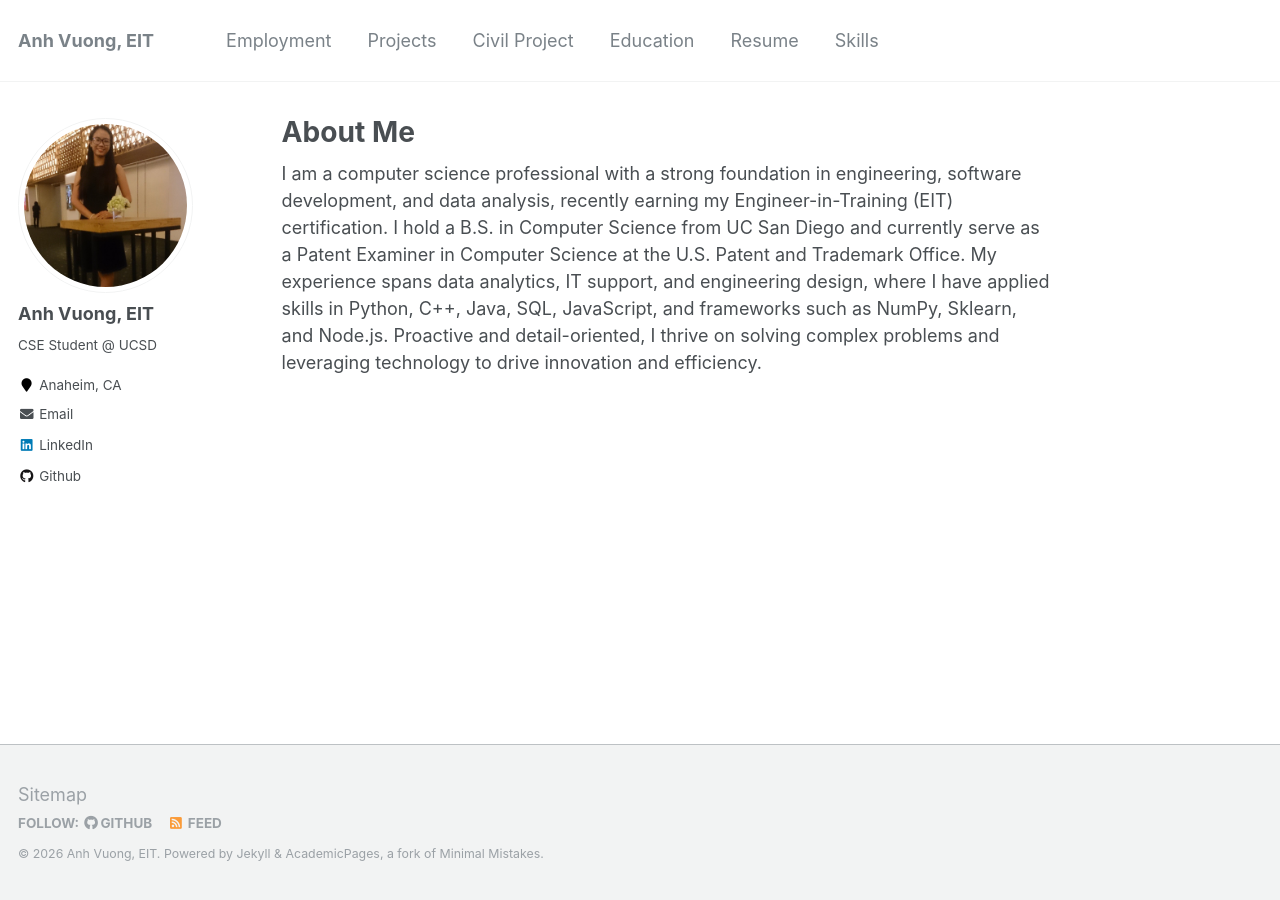
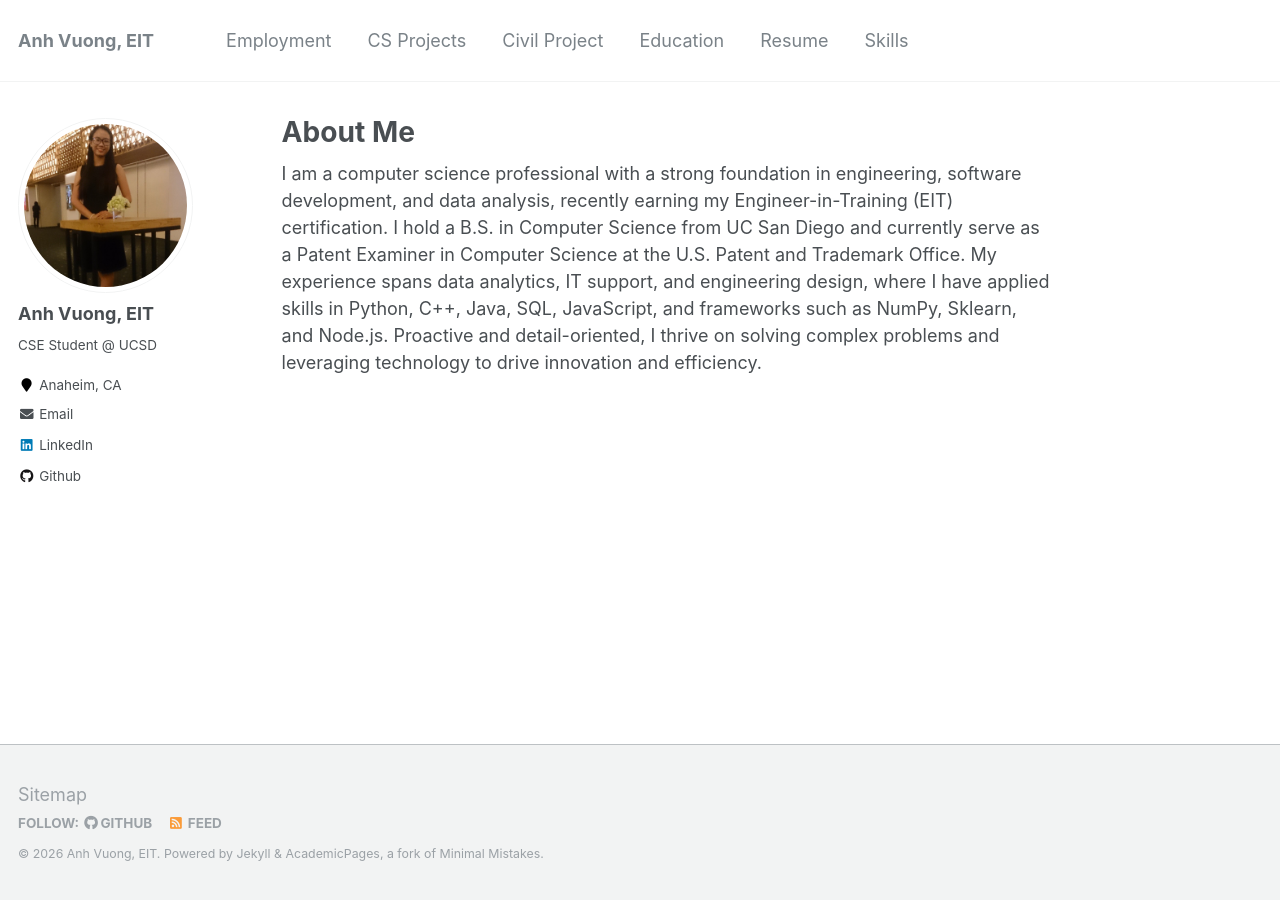
Before and after one commit to ahvuong/ahvuong.github.io, a Jekyll site: the page built from _pages/about.md, in a window 1280 px wide. Built offline with Jekyll 4.4.1, drawn with Linux system fonts in a browser that asks for light colours.

Commit message:
Update title and image

```diff
--- a/_data/navigation.yml
+++ b/_data/navigation.yml
@@ -3,7 +3,7 @@ main:
   - title: "Employment"
     url: /employment/
 
-  - title: "Projects"
+  - title: "CS Projects"
     url: /projects/
 
   - title: "Civil Project"
--- a/_pages/skills.html
+++ b/_pages/skills.html
@@ -37,7 +37,7 @@ author_profile: true
         <img src="https://cdn.icon-icons.com/icons2/2107/PNG/512/file_type_git_icon_130581.png" width="65px" height="65px">
         <img src="https://cdn.icon-icons.com/icons2/936/PNG/512/github-logo_icon-icons.com_73546.png" width="65px" height="65px">
         <img src="https://images.seeklogo.com/logo-png/48/1/autocad-logo-png_seeklogo-482394.png" width="65px" height="65px">
-        <img src="https://cdn.cs.1worldsync.com/62/e9/62e9bd9c-0595-4480-a12d-8945e65acba4.jpg" width="65px" height="65px">
+        <img src="https://axonware.ie/catalog/images/bluebeam_logo.png" width="65px" height="65px">
     </p>
 </div>
 <div>
```
